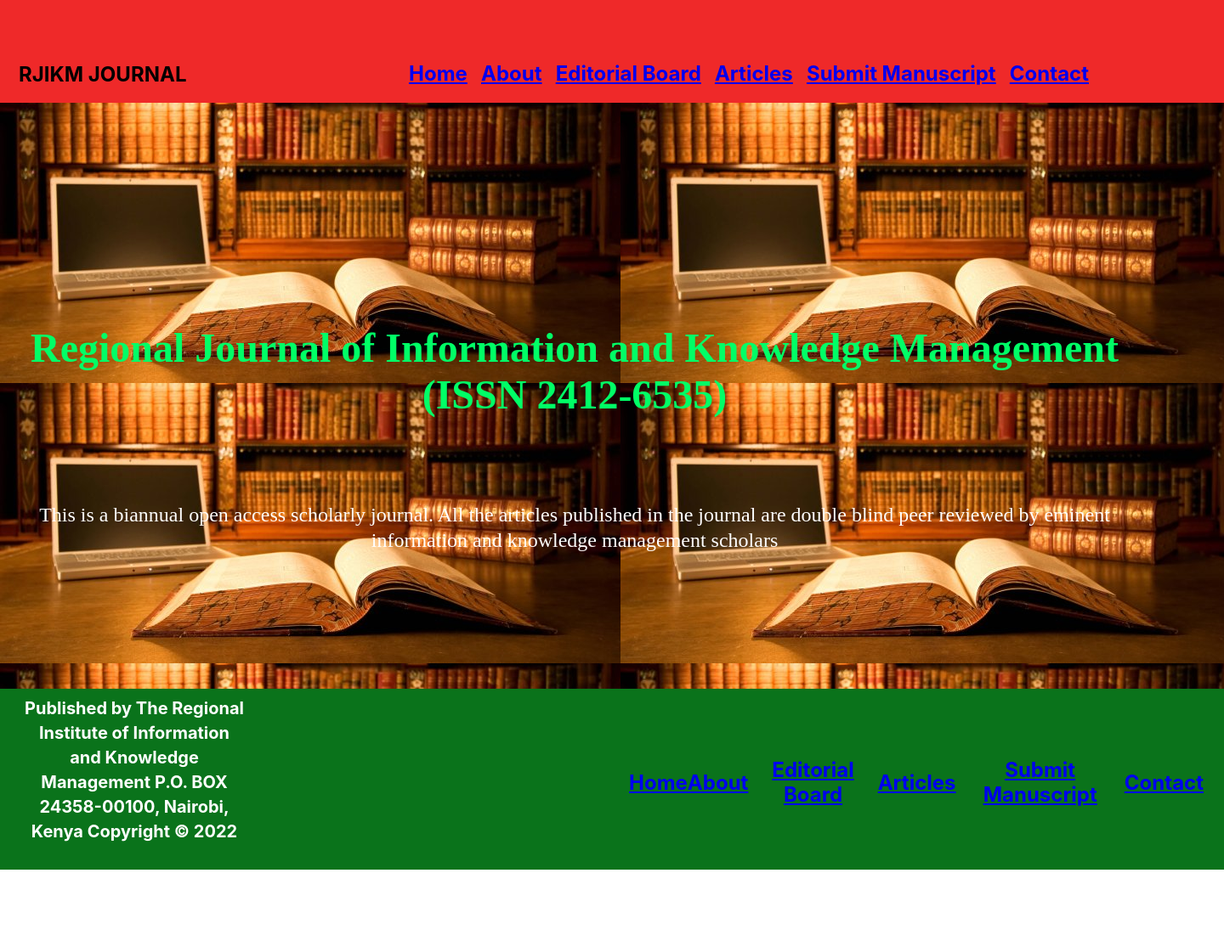
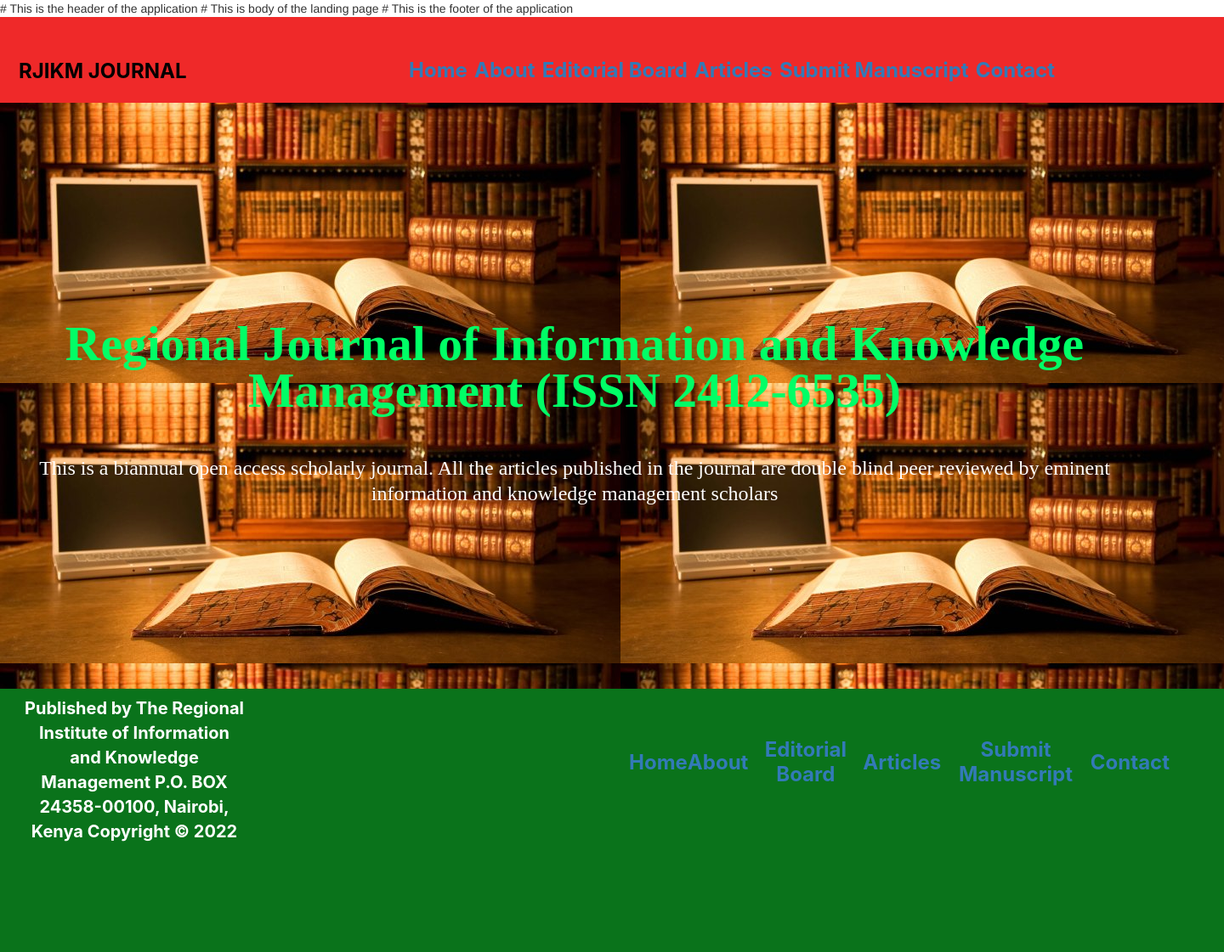
Before and after one commit to BOSTONE069/jounal_web_application, a Django app: page /rjikm/ in a window 1440 px wide. Shown: the whole page at 85% size. After the commit the page ends 991 px from the top, so only its background shows below. Run offline with Django 4.2, Linux system fonts and the light colour scheme; some libraries are stand-ins or nearby versions.

Commit message:
updated the different files for the project

```diff
--- a/rjikm/static/rjikm/style.css
+++ b/rjikm/static/rjikm/style.css
@@ -1,10 +1,9 @@
+
 .container {
     /* Rectangle 1 */
     position: absolute;
-    width: 1440px;
-    height: 121px;
-    left: 0px;
-    top: 0px;
+    width: 100%;
+    height: 100%;
     background: #EF2929;
 }
 
@@ -69,7 +68,7 @@
     font-family: 'Domine';
     font-style: normal;
     font-weight: 700;
-    font-size: 48px;
+    font-size: 4vw;
     line-height: 55px;
     display: flex;
     align-items: center;
@@ -81,7 +80,7 @@
 .header2 {
     position: absolute;
     width: 1352px;
-    height: 1000px;
+    height: 900px;
 
     font-family: 'Bree Serif';
     font-style: normal;
--- a/rjikm/templates/rjikm/index.html
+++ b/rjikm/templates/rjikm/index.html
@@ -45,6 +45,6 @@ Copyright &copy; <script>document.write(new Date().getFullYear());</script>
             <li class="nav-item"><a class="nav-link" href="currentissues.html">Articles</a></li>
             <li class="nav-item"><a class="nav-link" href="submit.html">Submit Manuscript</a></li>
             <li class="nav-item"><a class="nav-link" href="contact.html">Contact</a></li>
-        </ul>
+     </ul>
 </div>
 {% endblock %}
--- a/rjikm/templates/rjikm/layout.html
+++ b/rjikm/templates/rjikm/layout.html
@@ -5,9 +5,11 @@
 <head>
     <meta charset="UTF-8">
     <meta charset="UTF-8">
-    <meta name="viewport" content="width=device-width, user-scalable=no, initial-scale=1.0, maximum-scale=1.0, minimum-scale=1.0">
+    <meta name="viewport" content="width=device-width, initial-scale=1.0">
     <meta http-equiv="X-UA-Compatible" content="ie=edge">
     <title>Title</title>
+    <link rel = "stylesheet"
+         href = "http://maxcdn.bootstrapcdn.com/bootstrap/3.2.0/css/bootstrap.min.css">
     <link href="{% static 'rjikm/style.css' %}" rel="stylesheet">
 </head>
 <body>
```
Also changed, not shown: db.sqlite3.
